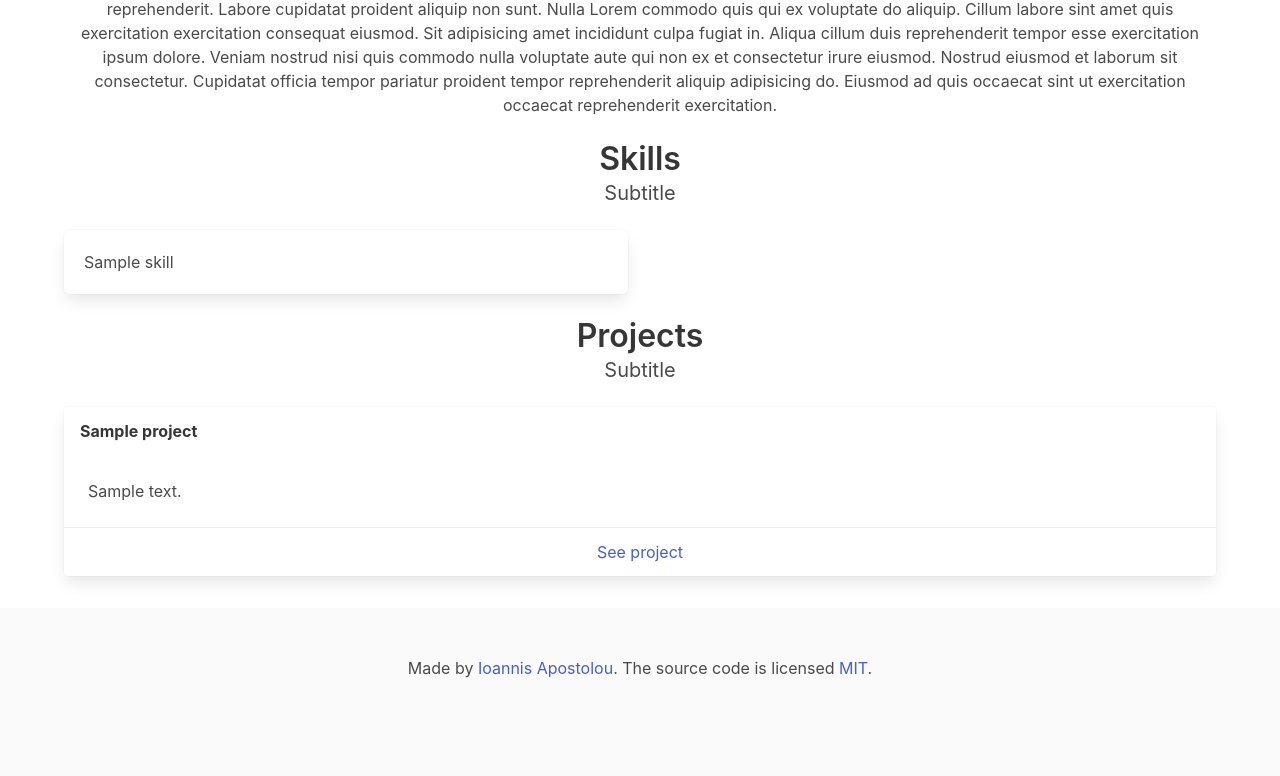
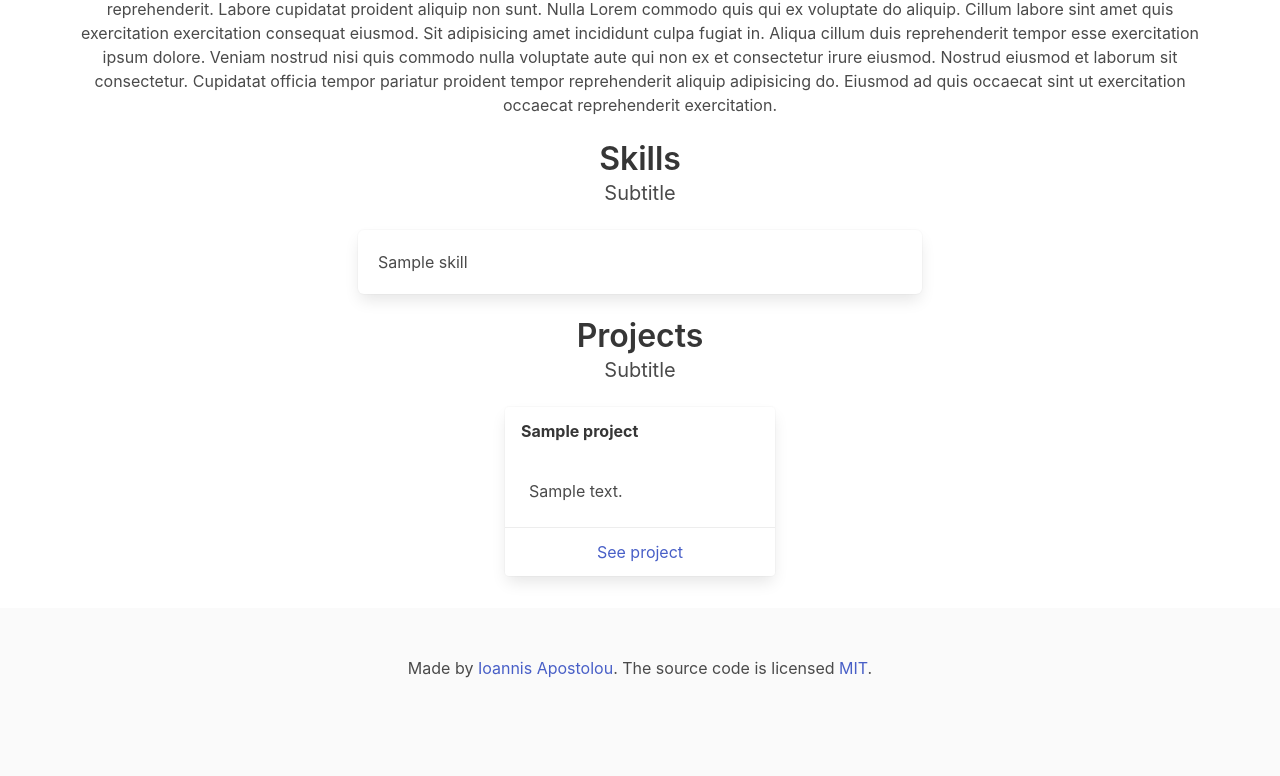
Before and after one commit to giannistolou/blog-django, a Django app: page / in a window 1280 px wide. Shown: the part 612-1388 px from the top of the page. Run offline with Django 3.2, Linux system fonts and the light colour scheme; tables that the repository leaves empty hold one stand-in row (values such as "Sample post").

Commit message:
project column is 1/4

```diff
--- a/landing/templates/index.html
+++ b/landing/templates/index.html
@@ -58,7 +58,7 @@ Veniam nostrud nisi quis commodo nulla voluptate aute qui non ex et consectetur
 </section>
 <br>
 <div class="container">
-    <div class="columns is-multiline">
+    <div class="columns is-multiline is-centered">
     {% for skill in skills %}
         <div class="column is-half">
             <div class="box">
@@ -81,10 +81,10 @@ Veniam nostrud nisi quis commodo nulla voluptate aute qui non ex et consectetur
 <h2 class="subtitle">Subtitle</h2>
 </section>
 <br>
-    <div class="columns is-multiline">
+    <div class="columns is-multiline is-centered">
 
 {% for project in projects %}
-    <div class="column">
+    <div class="column is-one-quarter">
     <div class="card">
     <p class="card-header-title">
       {{project.name}}
```
